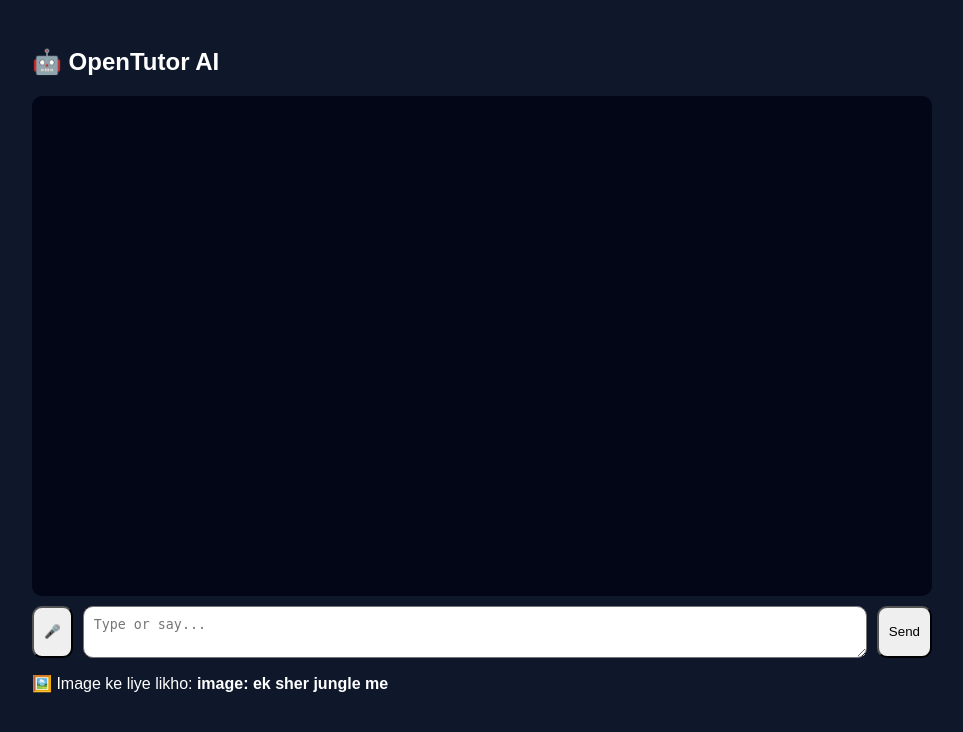
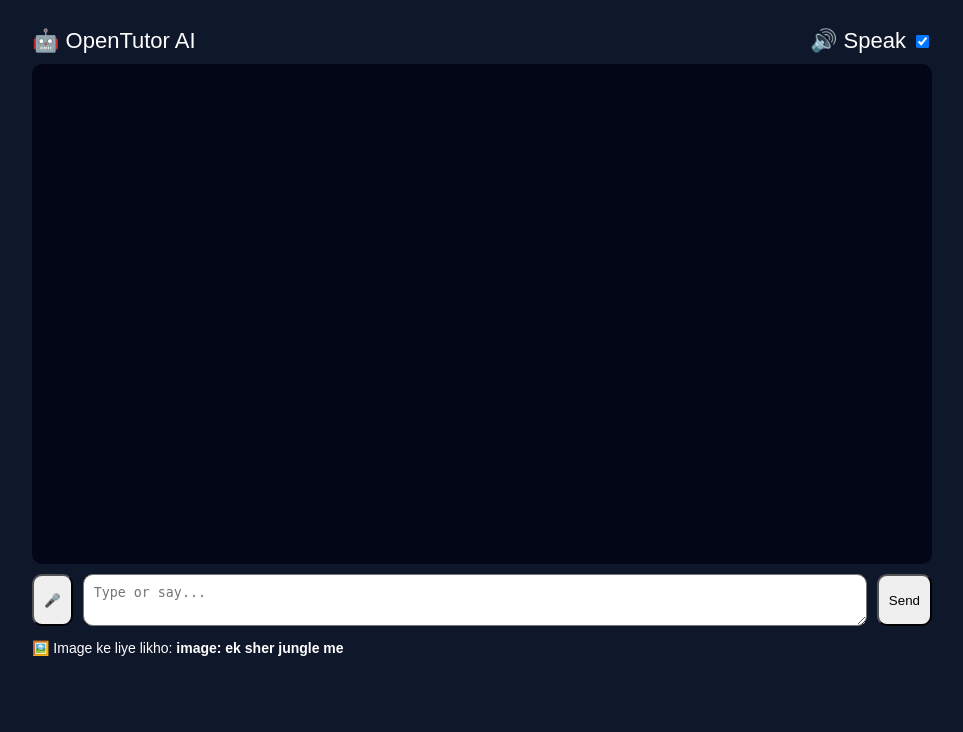
Before and after one commit to biharnewupdateofficial/hindi-ai-tool, a Flask app: page /chat in a window 1280 px wide. Shown: the top 732 px of the page, without its empty margins (158-1121 px from the left). Run offline with Flask 3, Linux system fonts and the light colour scheme; the visitor is signed in with stand-in values (Sample User, id 1); data that the repository does not hold is empty.

Commit message:
phase 23: ai text to speech with toggle

```diff
--- a/static/style.css
+++ b/static/style.css
@@ -1,8 +1,9 @@
 body{background:#0f172a;color:white;font-family:Arial}
 .app{max-width:900px;margin:auto;padding:20px}
+.header{font-size:22px;margin-bottom:10px}
 #chat{height:60vh;overflow:auto;background:#020617;padding:10px;border-radius:10px}
-.user{background:#2563eb;padding:10px;margin:5px 0;text-align:right;border-radius:10px}
-.ai{background:#1e293b;padding:10px;margin:5px 0;border-radius:10px}
+.user{background:#2563eb;padding:10px;margin:6px 0;text-align:right;border-radius:10px}
+.ai{background:#1e293b;padding:10px;margin:6px 0;border-radius:10px}
 .input{display:flex;gap:10px;margin-top:10px}
 textarea{flex:1;padding:10px;border-radius:10px}
-button{padding:10px;border-radius:10px}
+button{padding:10px;border-radius:10px;cursor:pointer}
--- a/templates/chat.html
+++ b/templates/chat.html
@@ -7,11 +7,17 @@
 <body>
 
 <div class="app">
-<h2>🤖 OpenTutor AI</h2>
+  <div class="header">
+    🤖 OpenTutor AI
+    <label style="float:right">
+      🔊 Speak
+      <input type="checkbox" id="voiceToggle" checked>
+    </label>
+  </div>
 
   <div id="chat">
     {% for r,m in chats %}
-<div class="{{r}}">{{m}}</div>
+      <div class="{{r}} ai-msg">{{m}}</div>
     {% endfor %}
   </div>
 
@@ -21,23 +27,52 @@
     <button onclick="send()">Send</button>
   </div>
 
-<p>🖼️ Image ke liye likho: <b>image: ek sher jungle me</b></p>
+  <p style="font-size:14px">
+    🖼️ Image ke liye likho: <b>image: ek sher jungle me</b>
+  </p>
+</div>
 
 <script>
+let speakOn = true;
+
+document.getElementById("voiceToggle").onchange = e=>{
+  speakOn = e.target.checked;
+};
+
+// SEND MESSAGE
 function send(){
- let q=document.getElementById("q").value;
+  let q = document.getElementById("q").value.trim();
+  if(!q) return;
+
   fetch("/ask",{
     method:"POST",
     headers:{"Content-Type":"application/json"},
     body:JSON.stringify({question:q})
- }).then(()=>location.reload())
+  })
+  .then(r=>r.json())
+  .then(d=>{
+    location.reload();
+    if(speakOn){
+      speak(d.answer);
+    }
+  });
 }
 
+// 🎤 Voice to Text
 function mic(){
- let r=new(window.SpeechRecognition||webkitSpeechRecognition)();
+  let r = new(window.SpeechRecognition||webkitSpeechRecognition)();
   r.lang="hi-IN";
- r.onresult=e=>document.getElementById("q").value=e.results[0][0].transcript;
+  r.onresult=e=>{
+    document.getElementById("q").value=e.results[0][0].transcript;
+  };
   r.start();
+}
+
+// 🔊 Text to Speech
+function speak(text){
+  const u = new SpeechSynthesisUtterance(text);
+  u.lang="hi-IN";
+  speechSynthesis.speak(u);
 }
 </script>
 
```
Lines whose indentation alone changed are shown as unchanged.
